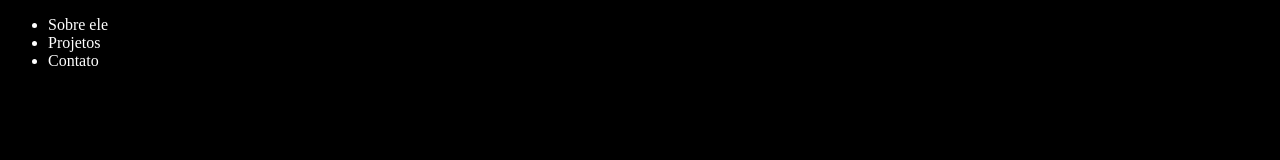
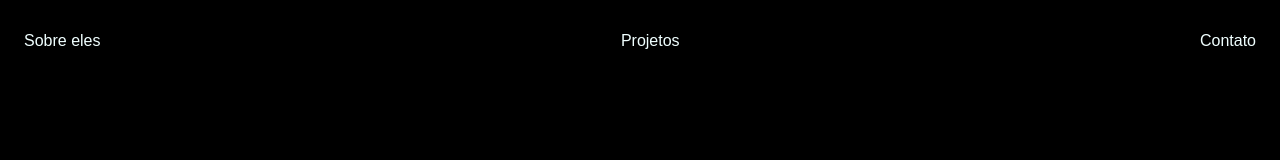
Before and after one commit to monique-evellim/projeto-3-trimestre, a plain HTML site: page index.html in a window 1280 px wide. Drawn offline with Linux system fonts and the light colour scheme.

Commit message:
Add files via upload

```diff
--- a/index.css
+++ b/index.css
@@ -1,4 +1,18 @@
 body{
     color:white;
     background-color: black;
+    font-family: Arial, Helvetica, sans-serif;
 }
+
+ul {
+    display: flex;
+    justify-content: space-between;
+    list-style-type: none;
+    align-items: center;
+    padding: 16px;
+}
+
+a {
+color: azure;
+text-decoration: none;
+}
--- a/index.html
+++ b/index.html
@@ -11,12 +11,12 @@
     <nave>
         <ul>
             <li>
-                <a>Sobre ele</a>
+                <a href="index.html">Sobre eles</a>
             </li>
             <li>
-                <a>Projetos</a>
+                <a href="project.html">Projetos</a>
             </li><li>
-                <a>Contato</a>
+                <a href="contact.html">Contato</a>
             </li>
         </ul>
     </nave>
```
